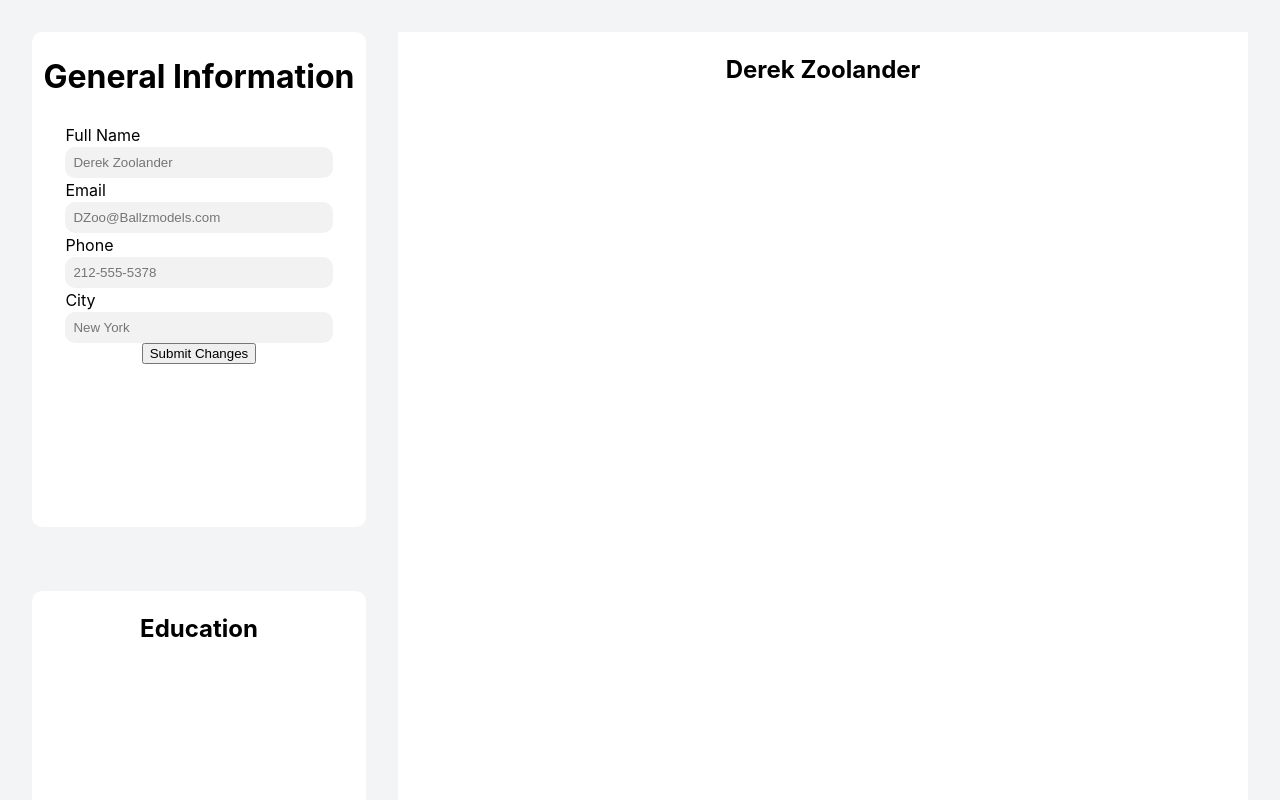
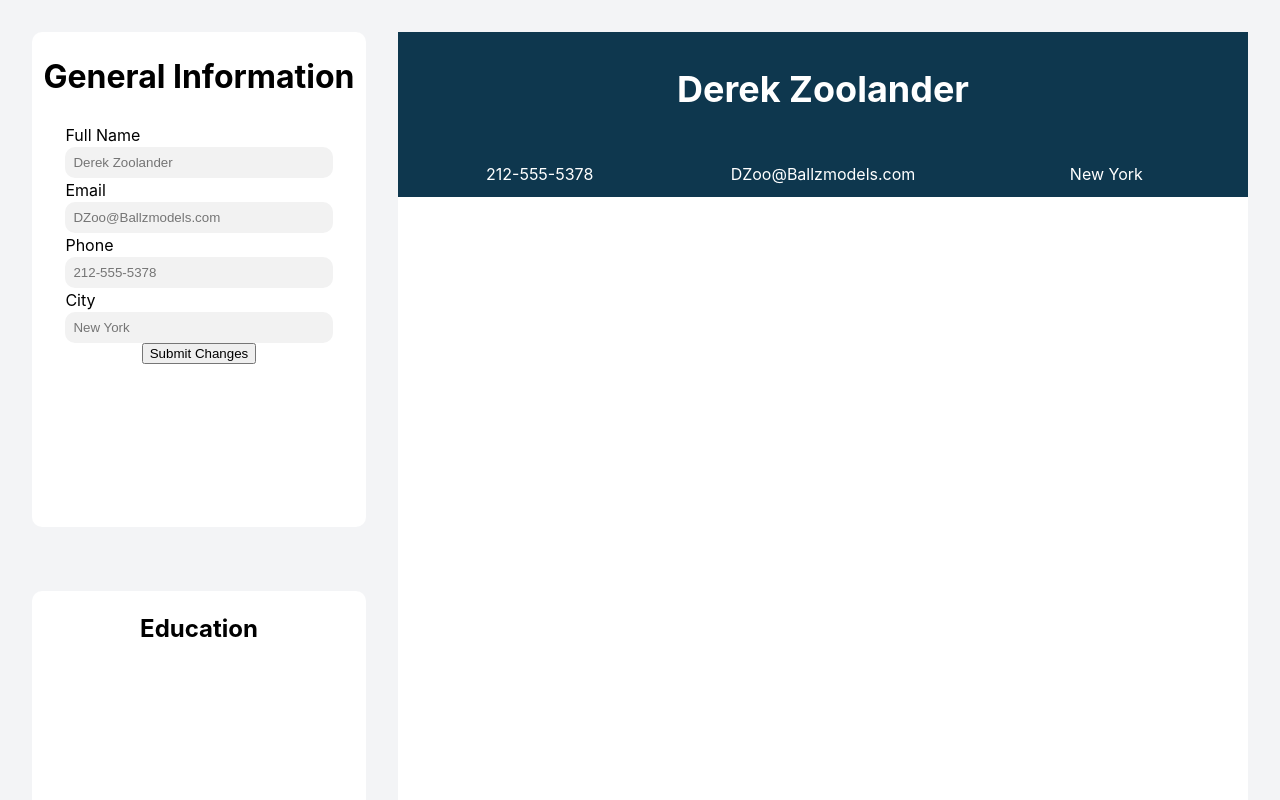
Before and after one commit to Kbouti/CV-Project, a React (Vite) app: page / in a window 1280 px wide. Shown: the top 800 px of the page. Built offline with nearby package versions, Linux system fonts and the light colour scheme.

Commit message:
Set resume contact details on submit

```diff
--- a/src/components/contactInfo.jsx
+++ b/src/components/contactInfo.jsx
@@ -15,8 +15,13 @@ function submitChanges(){
 function getValues(){
   const newName = document.getElementById("nameInput").value;
   const newPhone = document.getElementById("phoneInput").value;
+  const newEmail = document.getElementById("emailInput").value;
+  const newCity = document.getElementById("cityInput").value;
 
-  {fullNameSetter(newName)};
+  {fullNameSetter(newName)}
+  {phoneSetter(newPhone)}
+  {emailSetter(newEmail)}
+  {citySetter(newCity)}
 }
 
 function setValues(newValues){
--- a/src/components/output.jsx
+++ b/src/components/output.jsx
@@ -1,10 +1,17 @@
 import { useState } from "react";
 
-const MainOutput = ({fullName}) => {
+const MainOutput = ({ fullName, phone, email, city }) => {
   return (
     <div className="resume mainSection">
       <div className="resumePage">
-        <h2>{fullName}</h2>
+        <header>
+          <h2>{fullName}</h2>
+          <ul>
+            <li>{phone}</li>
+            <li>{email}</li>
+            <li>{city}</li>
+          </ul>
+        </header>
       </div>
     </div>
   );
--- a/src/master.jsx
+++ b/src/master.jsx
@@ -15,6 +15,9 @@ const MasterPage = () => {
     <>
       <MainOutput
               fullName={fullName}
+              phone = {phone}
+              email = {email}
+              city = {city}
 
       />
       <ContactInfo
--- a/src/style.css
+++ b/src/style.css
@@ -3,6 +3,12 @@
   line-height: 1.5;
   font-weight: 400;
   --borderSize: 4px;
+
+
+--accentColor: #0E374E;
+
+
+
 }
 
 * {
@@ -31,6 +37,35 @@ body {
 
 body {
   margin: 0px;
+}
+
+
+header {
+  display: flex;
+  flex-direction: column;
+  width: 100%;
+  height: 15%;
+  justify-content: space-between;
+  background-color: var(--accentColor);
+  color:white;
+}
+
+header h2 {
+  text-align: center;
+  font-weight:700;
+  font-size: 36px;
+}
+
+header ul {
+  padding: 0rem;
+display:grid;
+grid-template-columns: repeat(3, 1fr);
+}
+header li {
+  list-style: none;
+  flex-grow: 1;
+  text-align: center;
+  width: auto;
 }
 
 
```
